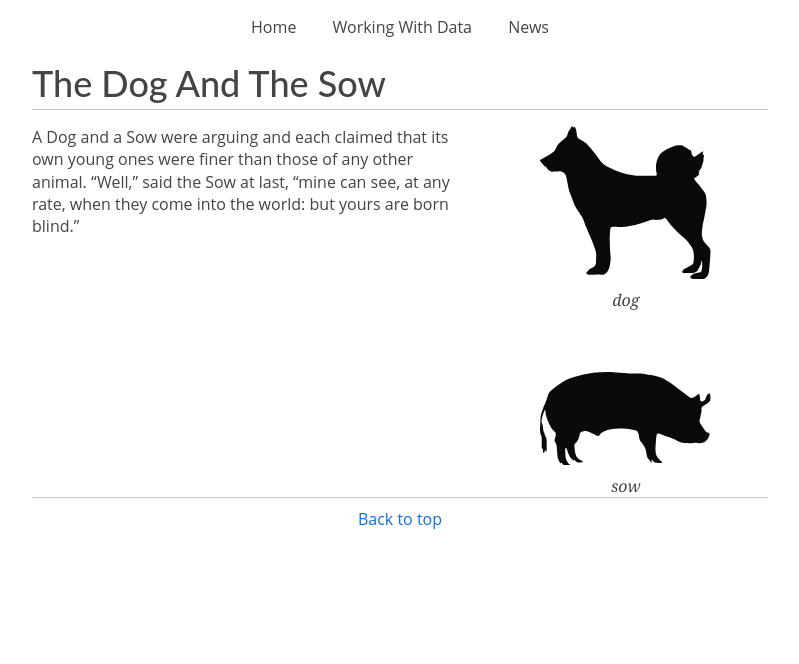
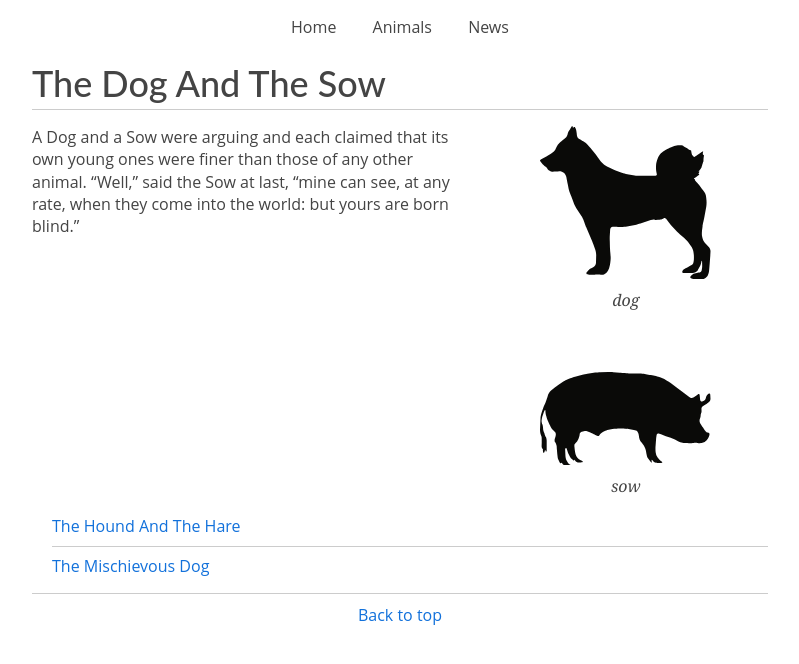
Before and after one commit to tylercampbell/jekyll-starter-kit, a Jekyll site: the page built from _fables/the-dog-and-the-sow.md, in a window 1280 px wide. Shown: the top 664 px of the page, without its empty margins (240-1039 px from the left). Built offline with Jekyll 4.4.1, drawn with Linux system fonts in a browser that asks for light colours.

Commit message:
related block added to fables layout

```diff
--- a/_layouts/fable.html
+++ b/_layouts/fable.html
@@ -21,7 +21,6 @@ layout: default
 
 </article>
 
-{%if page.animals %}
 <aside>
     {% for page_animal in page.animals %}
       {% for animal in site.data.animals %}
@@ -34,4 +33,19 @@ layout: default
       {% endfor %}
     {% endfor %}
 </aside>
-{% endif %}
+
+<section id="related">
+  <ul>
+    {% for fable in site.fables %}
+      {% unless page.url == fable.url %}
+        {% for animal in page.animals %}
+          {% if fable.animals contains animal %}
+            <li>
+              <a href="{{ fable.url | prepend: site.baseurl }}">{{ fable.title }}</a>
+            </li>
+          {% endif %}
+        {% endfor %}
+      {% endunless %}
+    {% endfor %}
+  </ul>
+</section>
--- a/assets/sass/_style.scss
+++ b/assets/sass/_style.scss
@@ -6,7 +6,8 @@
   }
 }
 
-#toc {
+#toc,
+#related {
   li {
     list-style: none;
     padding: 0.8rem 0;
@@ -18,6 +19,10 @@
       border-bottom: .1rem solid rgba(0, 0, 0, .2);
     }
   }
+}
+
+#related {
+  margin-top: 1rem;
 }
 
 .animal_picture {
--- a/working-with-data.md
+++ b/working-with-data.md
@@ -1,6 +1,6 @@
 ---
 layout: page
-title: Working With Data
+title: Animals
 animals:
  - dog
  - sow
```
Also changed, not shown: _fables/the-hound-and-the-hare.md (added, +9 -0 lines), _fables/the-mischievous-dog.md (added, +8 -0 lines).
